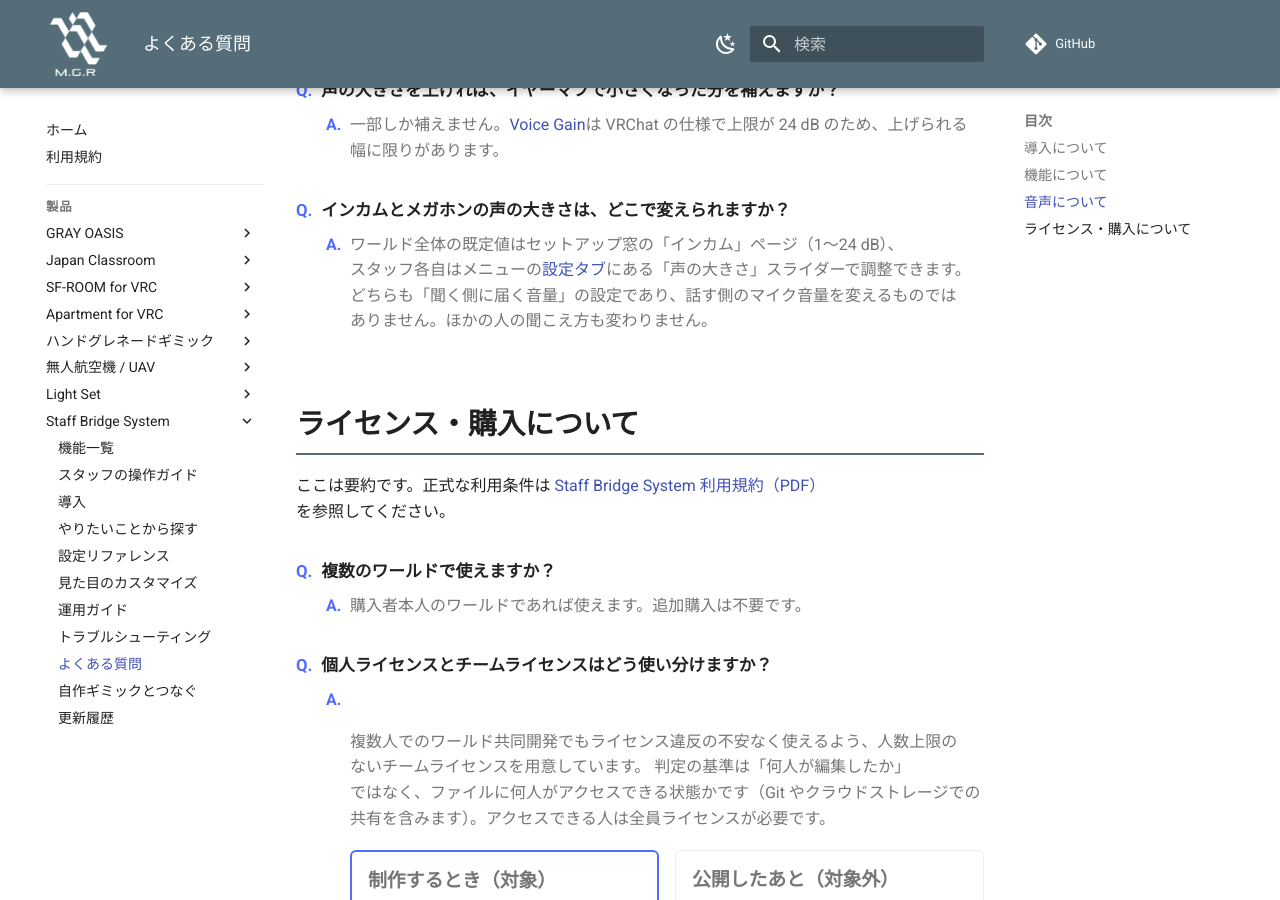
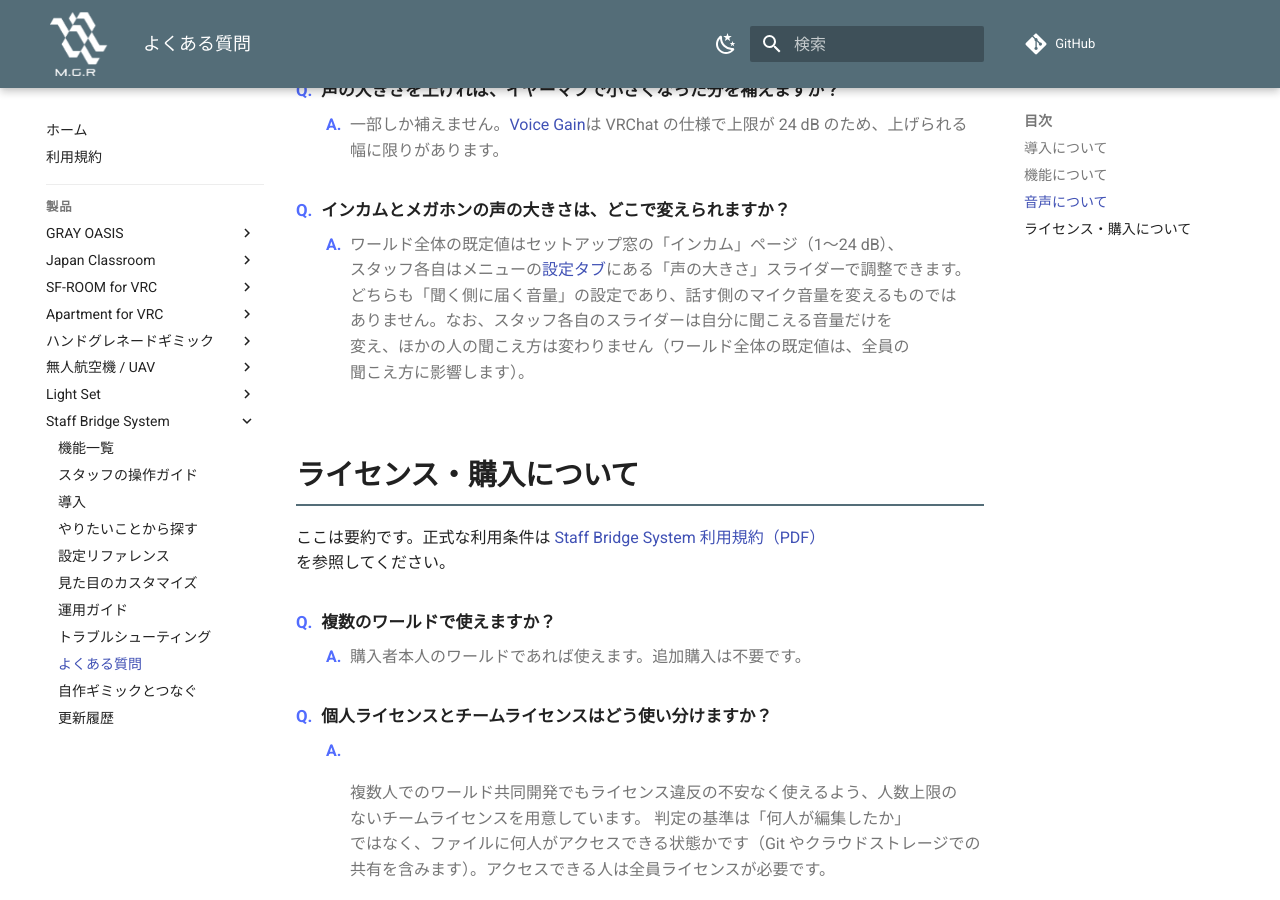
Before and after one commit to MAGURO-git/ProductArchive, an MkDocs documentation site: the page built from docs/staff-bridge-system/faq.md, in a window 1280 px wide and 900 px high, scrolled down 1048 px. Built offline with MkDocs 1.6.1 and Material for MkDocs 9.7.7, drawn with Linux system fonts in a browser that asks for light colours; comment, search, counter and statistics services are not loaded.

Commit message:
SBSマニュアル: v1.1.0 の公開日を記入し、実装との照合で見つかった記述を直す
- changelog: 1.1.0 の日付を 2026-10-30 に
- usage: 声の大きさの調整幅を「既定値から最大 ±12 dB（結果が 1〜24 dB に収まる範囲）」に
- faq: スタッフ各自の調整は自分にだけ効き、ワールド全体の既定値は全員に影響すると明記
- reference: 変更を反映→保存→再アップロードの手順と、全チャンネルへ同じ値を書く挙動を追記
- install: Prefab のまま使う場合に出る「インカムの接続」の警告と再リンクを追記
- 画像: inspector-menushell・menu-teleport を撮り直し分へ更新

Co-Authored-By: Claude Sonnet 5.5 <noreply@anthropic.com>

```diff
--- a/docs/staff-bridge-system/faq.md
+++ b/docs/staff-bridge-system/faq.md
@@ -25,7 +25,7 @@
 :   一部しか補えません。[Voice Gain](https://creators.vrchat.com/worlds/udon/players/player-audio/)は VRChat の仕様で上限が 24 dB のため、上げられる幅に限りがあります。
 
 インカムとメガホンの声の大きさは、どこで変えられますか？
-:   ワールド全体の既定値はセットアップ窓の「インカム」ページ（1〜24 dB）、スタッフ各自はメニューの[設定タブ](usage.md#voice-gain)にある「声の大きさ」スライダーで調整できます。どちらも「聞く側に届く音量」の設定であり、話す側のマイク音量を変えるものではありません。ほかの人の聞こえ方も変わりません。
+:   ワールド全体の既定値はセットアップ窓の「インカム」ページ（1〜24 dB）、スタッフ各自はメニューの[設定タブ](usage.md#voice-gain)にある「声の大きさ」スライダーで調整できます。どちらも「聞く側に届く音量」の設定であり、話す側のマイク音量を変えるものではありません。なお、スタッフ各自のスライダーは自分に聞こえる音量だけを変え、ほかの人の聞こえ方は変わりません（ワールド全体の既定値は、全員の聞こえ方に影響します）。
 
 ## ライセンス・購入について
 
```
Also changed, not shown: docs/staff-bridge-system/changelog.md (+1 -1 lines), docs/staff-bridge-system/install.md (+2 -1 lines), docs/staff-bridge-system/reference.md (+2 -0 lines), docs/staff-bridge-system/usage.md (+1 -1 lines), docs/staff-bridge-system/images/inspector-menushell.png, docs/staff-bridge-system/images/menu-teleport.png.
